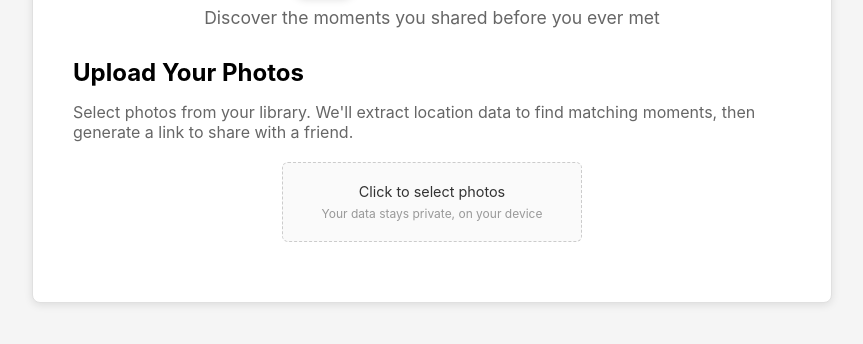
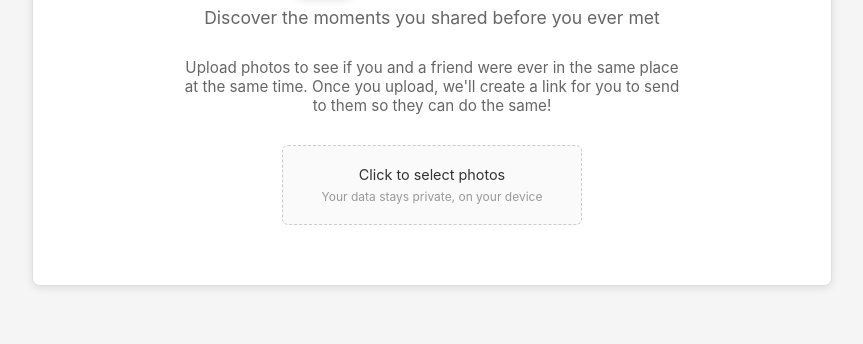
Before and after one commit to alexpachino/Two-Ships, a plain HTML site: page index.html in a window 1280 px wide. Shown: the part 124-468 px from the top of the page, without its empty margins (208-1071 px from the left). Drawn offline with Linux system fonts and the light colour scheme.

Commit message:
Update index.html

```diff
--- a/index.html
+++ b/index.html
@@ -306,11 +306,9 @@
                 <span>Two Ships</span>
             </h1>
             <p class="subtitle home-only">Discover the moments you shared before you ever met</p>
+            <p style="margin: 0 auto 30px auto; max-width: 500px; color: #666; font-size: 0.95em; text-align: center;" class="home-only">Upload photos to see if you and a friend were ever in the same place at the same time. Once you upload, we'll create a link for you to send to them so they can do the same!</p>
 
             <div id="step1" style="display: block;">
-                <h2>Upload Your Photos</h2>
-                <p style="margin: 15px 0; color: #666;">Select photos from your library. We'll extract location data to find matching moments, then generate a link to share with a friend.</p>
-
                 <div class="upload-zone" onclick="document.getElementById('photoInput').click()">
                     <div class="upload-text">Click to select photos</div>
                     <div class="upload-subtext">Your data stays private, on your device</div>
```
